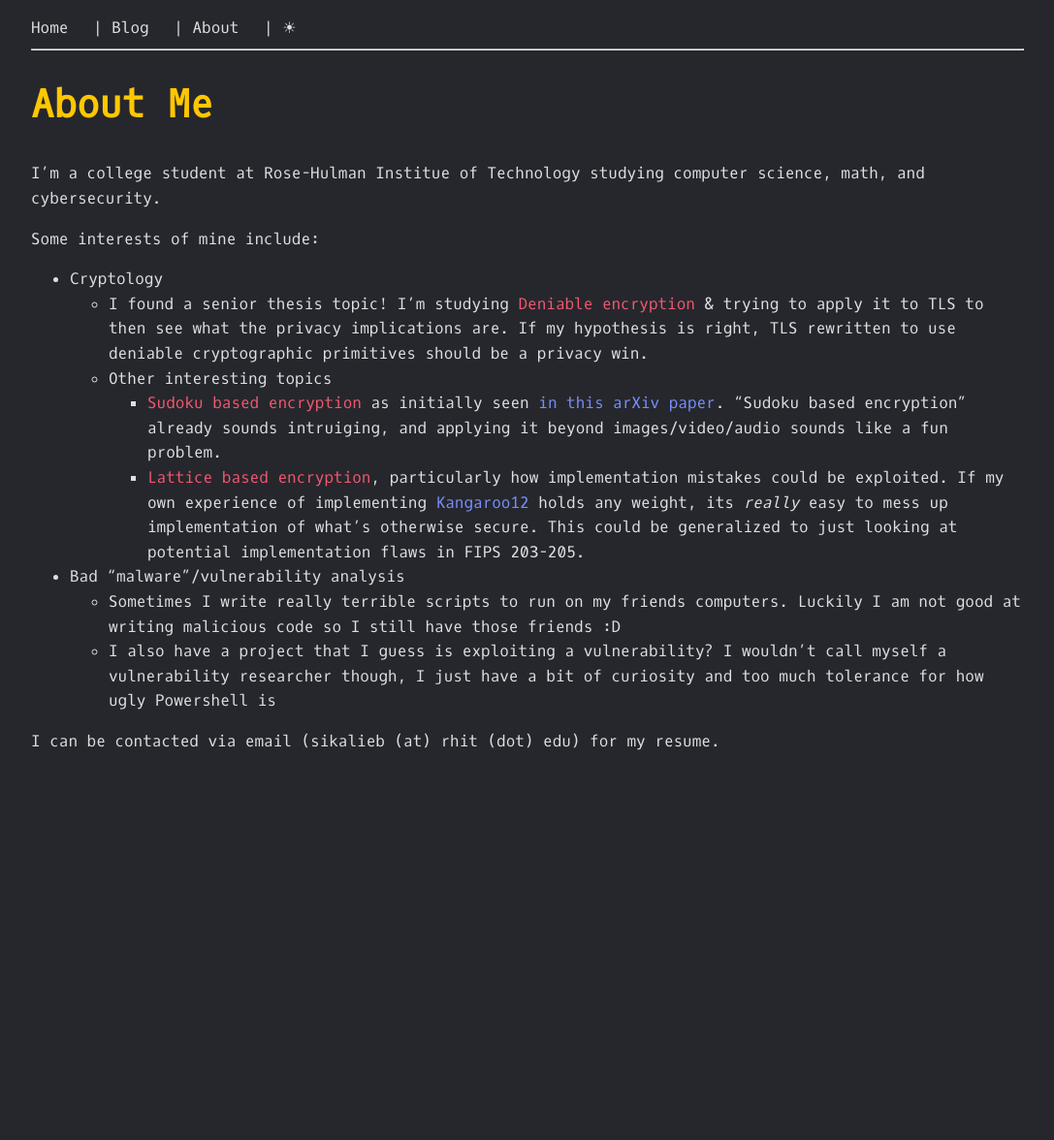
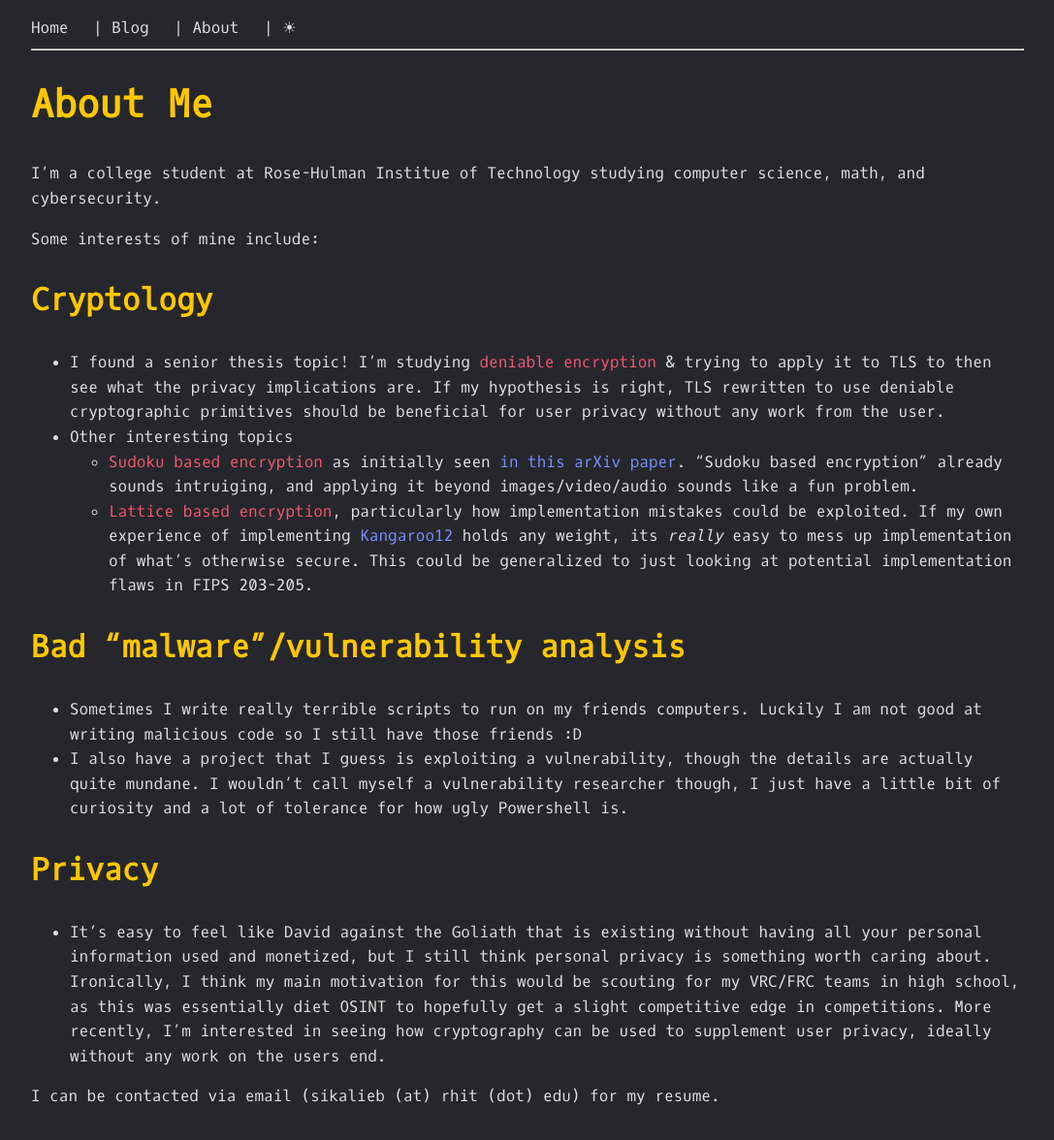
Before and after one commit to jsikali/jsikali.github.io, a Jekyll site: the page built from about.md, in a window 1280 px wide. Shown: the whole page at 97% size, without its empty margins (96-1183 px from the left). Built offline with Jekyll 4.4.1, drawn with Linux system fonts in a browser that asks for light colours; before the commit the page ends 900 px from its top, so only the background shows below that.

Commit message:
cleanup, minor privacy discussion

```diff
--- a/about.md
+++ b/about.md
@@ -9,13 +9,17 @@ permalink: /about/
 I'm a college student at Rose-Hulman Institue of Technology studying computer science, math, and cybersecurity.
 
 Some interests of mine include:
-- Cryptology
-	- I found a senior thesis topic! I'm studying <span class="secondarycolor">Deniable encryption</span> & trying to apply it to TLS to then see what the privacy implications are. If my hypothesis is right, TLS rewritten to use deniable cryptographic primitives should be a privacy win.
-	- Other interesting topics
-		- <span class="secondarycolor">Sudoku based encryption</span> as initially seen [in this arXiv paper](https://arxiv.org/abs/2601.10119). "Sudoku based encryption" already sounds intruiging, and applying it beyond images/video/audio sounds like a fun problem.
-		- <span class="secondarycolor">Lattice based encryption</span>, particularly how implementation mistakes could be exploited. If my own experience of implementing [Kangaroo12](https://keccak.team/kangarootwelve.html) holds any weight, its *really* easy to mess up implementation of what's otherwise secure. This could be generalized to just looking at potential implementation flaws in FIPS 203-205.
-- Bad "malware"/vulnerability analysis
-	- Sometimes I write really terrible scripts to run on my friends computers. Luckily I am not good at writing malicious code so I still have those friends :D
-	- I also have a project that I guess is exploiting a vulnerability? I wouldn't call myself a vulnerability researcher though, I just have a bit of curiosity and too much tolerance for how ugly Powershell is
+## Cryptology
+- I found a senior thesis topic! I'm studying <span class="secondarycolor">deniable encryption</span> & trying to apply it to TLS to then see what the privacy implications are. If my hypothesis is right, TLS rewritten to use deniable cryptographic primitives should be beneficial for user privacy without any work from the user.
+- Other interesting topics
+	- <span class="secondarycolor">Sudoku based encryption</span> as initially seen [in this arXiv paper](https://arxiv.org/abs/2601.10119). "Sudoku based encryption" already sounds intruiging, and applying it beyond images/video/audio sounds like a fun problem.
+	- <span class="secondarycolor">Lattice based encryption</span>, particularly how implementation mistakes could be exploited. If my own experience of implementing [Kangaroo12](https://keccak.team/kangarootwelve.html) holds any weight, its *really* easy to mess up implementation of what's otherwise secure. This could be generalized to just looking at potential implementation flaws in FIPS 203-205.
+
+## Bad "malware"/vulnerability analysis
+- Sometimes I write really terrible scripts to run on my friends computers. Luckily I am not good at writing malicious code so I still have those friends :D
+- I also have a project that I guess is exploiting a vulnerability, though the details are actually quite mundane. I wouldn't call myself a vulnerability researcher though, I just have a little bit of curiosity and a lot of tolerance for how ugly Powershell is.
+
+## Privacy
+- It's easy to feel like David against the Goliath that is existing without having all your personal information used and monetized, but I still think personal privacy is something worth caring about. Ironically, I think my main motivation for this would be scouting for my VRC/FRC teams in high school, as this was essentially diet OSINT to hopefully get a slight competitive edge in competitions. More recently, I'm interested in seeing how cryptography can be used to supplement user privacy, ideally without any work on the users end.
 
 I can be contacted via email (sikalieb (at) rhit (dot) edu) for my resume.
```
Also changed, not shown: index.md (+1 -1 lines).
